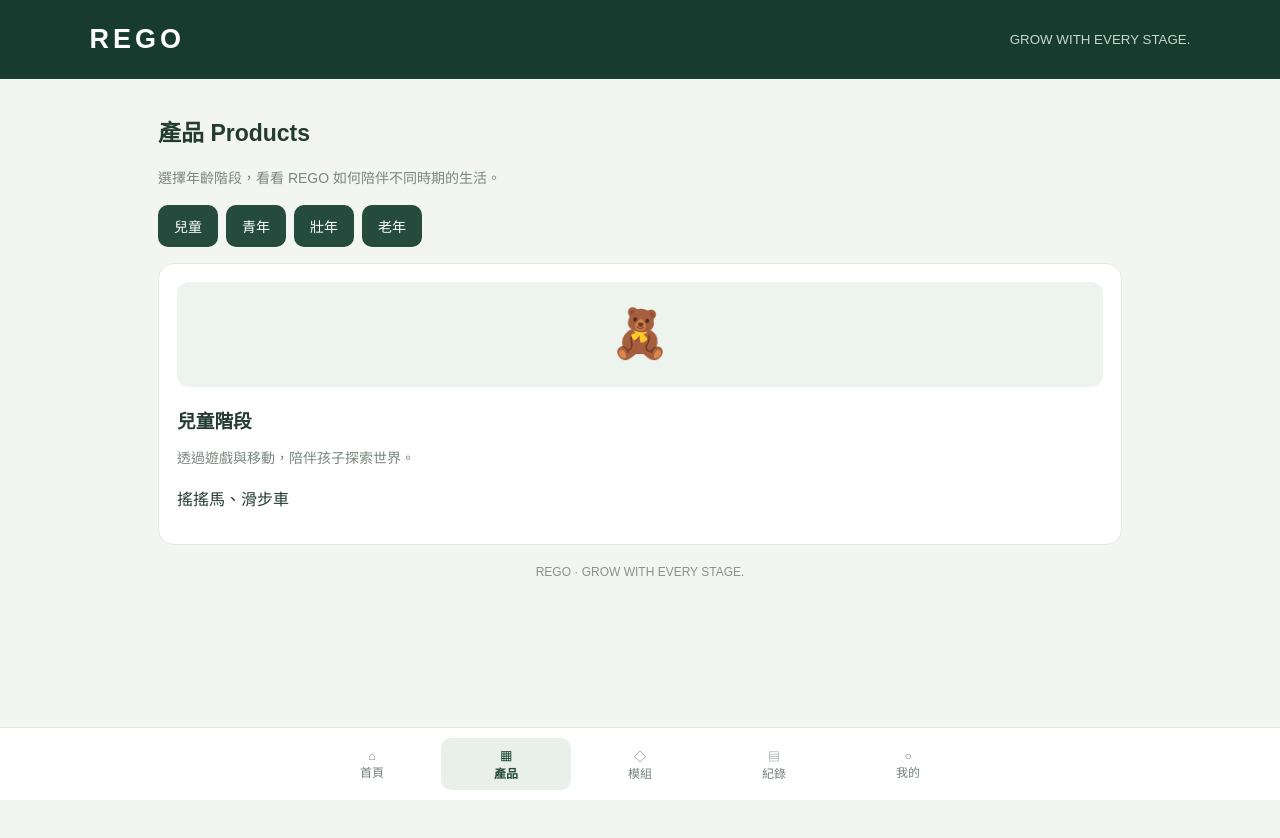
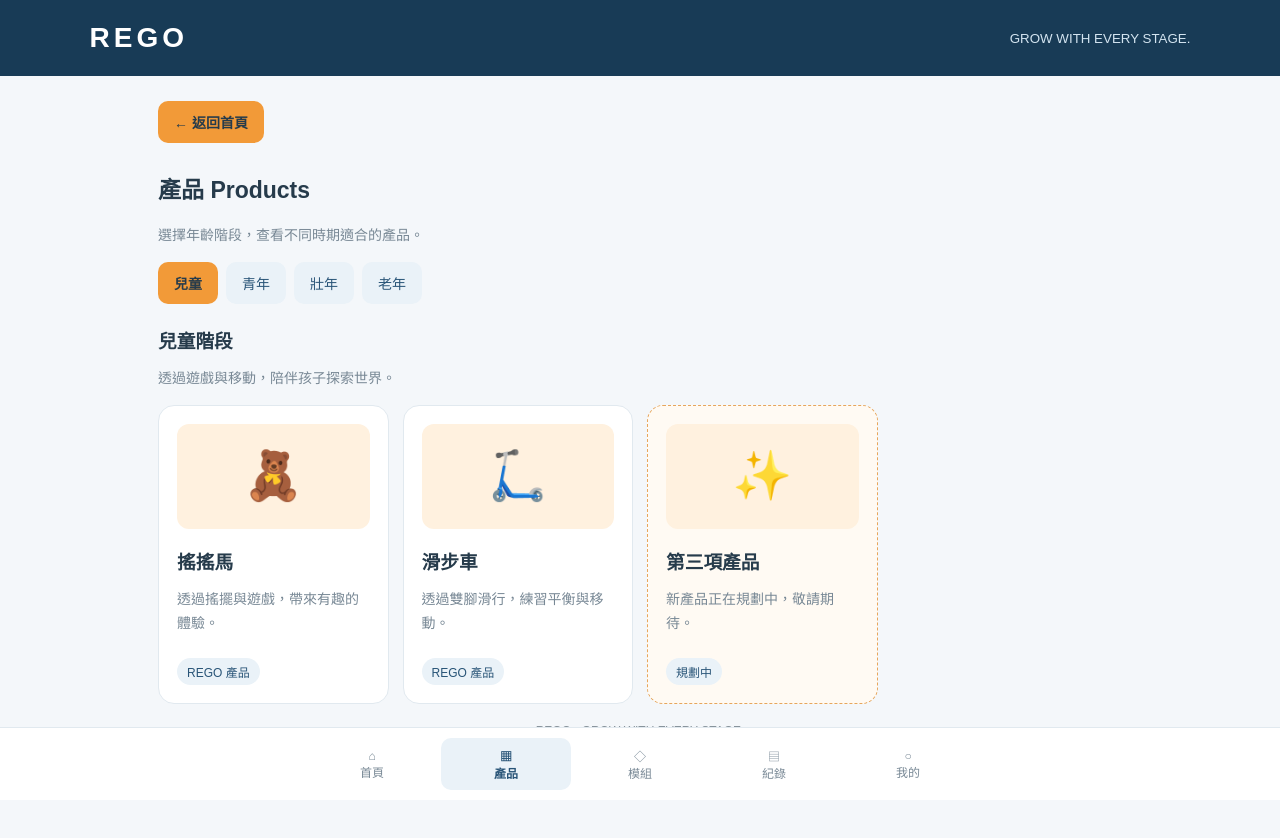
Before and after one commit to linzhitong81-ops/rego-app, a plain HTML site: page index.html in a window 1280 px wide. Both pictures are taken after a click on the button "探索 REGO →". Before the commit the page ends 800 px from the top, so only its background shows below. Drawn offline with Linux system fonts and the light colour scheme.

Commit message:
Update index.html

```diff
--- a/index.html
+++ b/index.html
@@ -7,31 +7,43 @@
 <title>REGO 全齡模組化生活</title>
 
 <style>
+:root{
+ --blue:#285477;
+ --blue-dark:#183b56;
+ --blue-light:#eaf2f8;
+ --orange:#f29a38;
+ --orange-light:#fff1df;
+ --bg:#f4f7fa;
+ --text:#263b4b;
+ --muted:#788895;
+ --white:#ffffff;
+}
+
 *{box-sizing:border-box}
 
 body{
  margin:0;
  font-family:Arial,"Noto Sans TC",sans-serif;
- background:#f3f5f2;
- color:#243b32;
+ background:var(--bg);
+ color:var(--text);
 }
 
 header{
- background:#183b30;
+ background:var(--blue-dark);
  color:white;
- padding:24px 7%;
+ padding:22px 7%;
  display:flex;
  justify-content:space-between;
  align-items:center;
 }
 
 .logo{
- font-size:27px;
+ font-size:28px;
  font-weight:bold;
  letter-spacing:4px;
 }
 
-header small{color:#c5d8cc}
+header small{color:#d3e4f0}
 
 main{
  max-width:1000px;
@@ -43,27 +55,29 @@ main{
 .page.active{display:block}
 
 .hero{
- background:#244b3d;
+ background:var(--blue);
  color:white;
  border-radius:22px;
  padding:35px 25px;
  margin-bottom:22px;
+ position:relative;
+ overflow:hidden;
 }
 
 .hero h1{
  font-size:30px;
- margin:8px 0;
+ margin:10px 0;
 }
 
 .hero p{
- color:#d6e5dc;
+ color:#e0edf6;
  line-height:1.8;
 }
 
 .tag{
  font-size:12px;
  letter-spacing:2px;
- color:#c5d8cc;
+ color:#d5e7f3;
 }
 
 h2{
@@ -74,7 +88,7 @@ h2{
 h3{margin-bottom:8px}
 
 .muted{
- color:#77877e;
+ color:var(--muted);
  font-size:14px;
  line-height:1.7;
 }
@@ -86,15 +100,15 @@ h3{margin-bottom:8px}
 }
 
 .card{
- background:white;
- border:1px solid #e2e9e3;
+ background:var(--white);
+ border:1px solid #e1e9ef;
  border-radius:16px;
  padding:18px;
 }
 
 .visual{
  height:105px;
- background:#edf3ed;
+ background:var(--blue-light);
  border-radius:12px;
  display:grid;
  place-items:center;
@@ -106,18 +120,32 @@ button{
  border:0;
  border-radius:10px;
  padding:11px 16px;
- background:#244b3d;
+ background:var(--blue);
  color:white;
  font-size:14px;
  cursor:pointer;
+ transition:0.2s;
+}
+
+button:hover{
+ background:var(--blue-dark);
+}
+
+button:active{transform:scale(.97)}
+
+button.orange{
+ background:var(--orange);
+ color:#263b4b;
+}
+
+button.orange:hover{
+ background:#e78925;
 }
 
 button.secondary{
- background:#e8eee9;
- color:#244b3d;
+ background:var(--blue-light);
+ color:var(--blue);
 }
-
-button:active{transform:scale(.97)}
 
 .actions{
  display:flex;
@@ -133,12 +161,65 @@ button:active{transform:scale(.97)}
 
 .age-card:hover{
  transform:translateY(-5px);
- border-color:#244b3d;
- box-shadow:0 5px 15px rgba(36,75,61,0.12);
+ border-color:var(--orange);
+ box-shadow:0 5px 15px rgba(40,84,119,0.12);
 }
 
 .age-card button{
  margin-top:5px;
+}
+
+.back-button{
+ display:inline-flex;
+ align-items:center;
+ gap:6px;
+ margin-bottom:18px;
+ background:var(--orange);
+ color:#263b4b;
+ font-weight:bold;
+}
+
+.back-button:hover{
+ background:#e78925;
+}
+
+.stage-button{
+ background:var(--blue-light);
+ color:var(--blue);
+}
+
+.stage-button.selected{
+ background:var(--orange);
+ color:#263b4b;
+ font-weight:bold;
+}
+
+.product-card{
+ transition:0.2s;
+}
+
+.product-card:hover{
+ transform:translateY(-3px);
+ border-color:var(--orange);
+}
+
+.product-card .visual{
+ background:var(--orange-light);
+}
+
+.product-label{
+ display:inline-block;
+ background:var(--blue-light);
+ color:var(--blue);
+ border-radius:20px;
+ padding:5px 10px;
+ font-size:12px;
+ margin-top:8px;
+}
+
+.product-placeholder{
+ border:1px dashed #e7a65c;
+ background:#fffaf3;
 }
 
 nav{
@@ -147,7 +228,7 @@ nav{
  left:0;
  right:0;
  background:white;
- border-top:1px solid #e2e9e3;
+ border-top:1px solid #e1e9ef;
  display:flex;
  justify-content:center;
  gap:4px;
@@ -157,7 +238,7 @@ nav{
 
 nav button{
  background:transparent;
- color:#718078;
+ color:var(--muted);
  flex:1;
  max-width:130px;
  padding:9px 2px;
@@ -165,8 +246,8 @@ nav button{
 }
 
 nav button.active{
- background:#e8f0e9;
- color:#244b3d;
+ background:var(--blue-light);
+ color:var(--blue);
  font-weight:bold;
 }
 
@@ -174,7 +255,7 @@ nav button.active{
  font-size:28px;
  font-weight:bold;
  margin:8px 0;
- color:#244b3d;
+ color:var(--blue);
 }
 
 input{
@@ -187,7 +268,7 @@ input{
 
 footer{
  text-align:center;
- color:#87938b;
+ color:#87939b;
  font-size:12px;
  padding:20px;
 }
@@ -216,10 +297,11 @@ footer{
   <div class="tag">SUSTAINABLE · MODULAR · ALL AGES</div>
   <h1>陪伴每一個人生階段</h1>
   <p>一件產品，不只陪伴一時。透過模組拼裝與循環再利用，讓產品隨著生活需求改變。</p>
-  <button onclick="showPage('products')">探索 REGO →</button>
+  <button class="orange" onclick="showPage('products')">探索 REGO →</button>
  </div>
 
  <h2>探索四個人生階段</h2>
+ <p class="muted">點選不同階段，探索適合自己的 REGO 產品。</p>
 
  <div class="grid">
 
@@ -227,28 +309,28 @@ footer{
    <div class="visual">🧸</div>
    <b>兒童</b>
    <p class="muted">探索與成長</p>
-   <button>立即探索 →</button>
+   <button class="orange">立即探索 →</button>
   </div>
 
   <div class="card age-card" onclick="openAge('青年')">
    <div class="visual">🚲</div>
    <b>青年</b>
    <p class="muted">自由與移動</p>
-   <button>立即探索 →</button>
+   <button class="orange">立即探索 →</button>
   </div>
 
   <div class="card age-card" onclick="openAge('壯年')">
    <div class="visual">🛒</div>
    <b>壯年</b>
    <p class="muted">生活與便利</p>
-   <button>立即探索 →</button>
+   <button class="orange">立即探索 →</button>
   </div>
 
   <div class="card age-card" onclick="openAge('老年')">
    <div class="visual">🚶</div>
    <b>老年</b>
    <p class="muted">安心與陪伴</p>
-   <button>立即探索 →</button>
+   <button class="orange">立即探索 →</button>
   </div>
 
  </div>
@@ -258,21 +340,24 @@ footer{
 <!-- 產品頁 -->
 <section class="page" id="products">
 
+ <button class="back-button" onclick="showPage('home')">
+  ← 返回首頁
+ </button>
+
  <h2>產品 Products</h2>
- <p class="muted">選擇年齡階段，看看 REGO 如何陪伴不同時期的生活。</p>
+ <p class="muted">選擇年齡階段，查看不同時期適合的產品。</p>
 
  <div class="actions">
-  <button onclick="showProducts('兒童')">兒童</button>
-  <button onclick="showProducts('青年')">青年</button>
-  <button onclick="showProducts('壯年')">壯年</button>
-  <button onclick="showProducts('老年')">老年</button>
+  <button class="stage-button selected" id="btn-兒童" onclick="showProducts('兒童')">兒童</button>
+  <button class="stage-button" id="btn-青年" onclick="showProducts('青年')">青年</button>
+  <button class="stage-button" id="btn-壯年" onclick="showProducts('壯年')">壯年</button>
+  <button class="stage-button" id="btn-老年" onclick="showProducts('老年')">老年</button>
  </div>
 
- <div class="card" style="margin-top:16px">
-  <div class="visual" id="productIcon">🧸</div>
-  <h3 id="productTitle">兒童階段</h3>
-  <p class="muted" id="productDesc">透過遊戲與移動，陪伴孩子探索世界。</p>
-  <p id="productItems">搖搖馬、滑步車</p>
+ <div style="margin-top:22px">
+  <h3 id="stageTitle">兒童階段</h3>
+  <p class="muted" id="stageDesc">透過遊戲與移動，陪伴孩子探索世界。</p>
+  <div class="grid" id="productList"></div>
  </div>
 
 </section>
@@ -357,7 +442,7 @@ footer{
  <div class="card" style="margin-top:16px">
   <h3>新增一次模擬使用</h3>
   <p class="muted">點擊下方按鈕，更新示範數據。</p>
-  <button onclick="addRecord()">＋ 新增使用紀錄</button>
+  <button class="orange" onclick="addRecord()">＋ 新增使用紀錄</button>
  </div>
 
 </section>
@@ -376,7 +461,7 @@ footer{
   <label>使用者名稱</label>
   <input id="username" placeholder="輸入你的名稱">
 
-  <button onclick="saveName()">儲存名稱</button>
+  <button class="orange" onclick="saveName()">儲存名稱</button>
   <p id="savedName" class="muted"></p>
  </div>
 
@@ -425,45 +510,48 @@ function showPage(id,btn){
  if(btn){
   btn.classList.add('active');
  }else{
-  document.querySelectorAll('nav button')[
-   ['home','products','module','records','profile'].indexOf(id)
-  ].classList.add('active');
+  const index=['home','products','module','records','profile'].indexOf(id);
+  document.querySelectorAll('nav button')[index].classList.add('active');
  }
 
  window.scrollTo(0,0);
 }
 
 
-// 四個年齡階段資料
+// 四個年齡階段產品資料
 const products={
 
- '兒童':[
-  '🧸',
-  '兒童階段',
-  '透過遊戲與移動，陪伴孩子探索世界。',
-  '搖搖馬、滑步車'
- ],
+ '兒童':{
+  desc:'透過遊戲與移動，陪伴孩子探索世界。',
+  items:[
+   {icon:'🧸',name:'搖搖馬',desc:'透過搖擺與遊戲，帶來有趣的體驗。'},
+   {icon:'🛴',name:'滑步車',desc:'透過雙腳滑行，練習平衡與移動。'},
+   {icon:'✨',name:'第三項產品',desc:'新產品正在規劃中，敬請期待。',placeholder:true}
+  ]
+ },
 
- '青年':[
-  '🚲',
-  '青年階段',
-  '提供自由移動與日常活動的使用體驗。',
-  '腳踏車、滑板車'
- ],
+ '青年':{
+  desc:'提供自由移動與日常活動的使用體驗。',
+  items:[
+   {icon:'🚲',name:'腳踏車',desc:'適合日常移動與休閒活動。'},
+   {icon:'🛴',name:'滑板車',desc:'輕巧方便，讓移動更加自由。'}
+  ]
+ },
 
- '壯年':[
-  '🛒',
-  '壯年階段',
-  '配合生活需求，讓日常移動更加便利。',
-  '折疊推車、平衡車'
- ],
+ '壯年':{
+  desc:'配合生活需求，讓日常移動更加便利。',
+  items:[
+   {icon:'🛒',name:'折疊推車',desc:'協助日常物品搬運，並可依需求收納。'}
+  ]
+ },
 
- '老年':[
-  '🚶',
-  '老年階段',
-  '提供生活移動上的支持與陪伴。',
-  '買菜車、助行器'
- ]
+ '老年':{
+  desc:'提供生活移動上的支持與陪伴。',
+  items:[
+   {icon:'🛒',name:'買菜車',desc:'方便日常採買與物品攜帶。'},
+   {icon:'🚶',name:'助行器',desc:'提供日常行走時的輔助與支持。'}
+  ]
+ }
 
 };
 
@@ -478,22 +566,62 @@ function openAge(age){
 // 切換產品內容
 function showProducts(age){
 
- const p=products[age];
+ const data=products[age];
 
- document.getElementById('productIcon').textContent=p[0];
- document.getElementById('productTitle').textContent=p[1];
- document.getElementById('productDesc').textContent=p[2];
- document.getElementById('productItems').textContent=p[3];
+ document.getElementById('stageTitle').textContent=age+'階段';
+ document.getElementById('stageDesc').textContent=data.desc;
+
+ // 更新年齡按鈕顏色
+ document.querySelectorAll('.stage-button').forEach(btn=>{
+  btn.classList.remove('selected');
+ });
+
+ document.getElementById('btn-'+age).classList.add('selected');
+
+ // 顯示產品卡片
+ const list=document.getElementById('productList');
+ list.innerHTML='';
+
+ data.items.forEach(item=>{
+
+  const card=document.createElement('div');
+  card.className='card product-card';
+
+  if(item.placeholder){
+   card.classList.add('product-placeholder');
+  }
+
+  const visual=document.createElement('div');
+  visual.className='visual';
+  visual.textContent=item.icon;
+
+  const title=document.createElement('h3');
+  title.textContent=item.name;
+
+  const desc=document.createElement('p');
+  desc.className='muted';
+  desc.textContent=item.desc;
+
+  const label=document.createElement('span');
+  label.className='product-label';
+  label.textContent=item.placeholder?'規劃中':'REGO 產品';
+
+  card.appendChild(visual);
+  card.appendChild(title);
+  card.appendChild(desc);
+  card.appendChild(label);
+
+  list.appendChild(card);
+
+ });
 
 }
 
 
 // 模組介紹
 function chooseModule(title,desc){
-
  document.getElementById('moduleTitle').textContent=title;
  document.getElementById('moduleDesc').textContent=desc;
-
 }
 
 
@@ -525,6 +653,10 @@ function saveName(){
 
 }
 
+
+// 預設顯示兒童產品
+showProducts('兒童');
+
 </script>
 
 </body>
```
